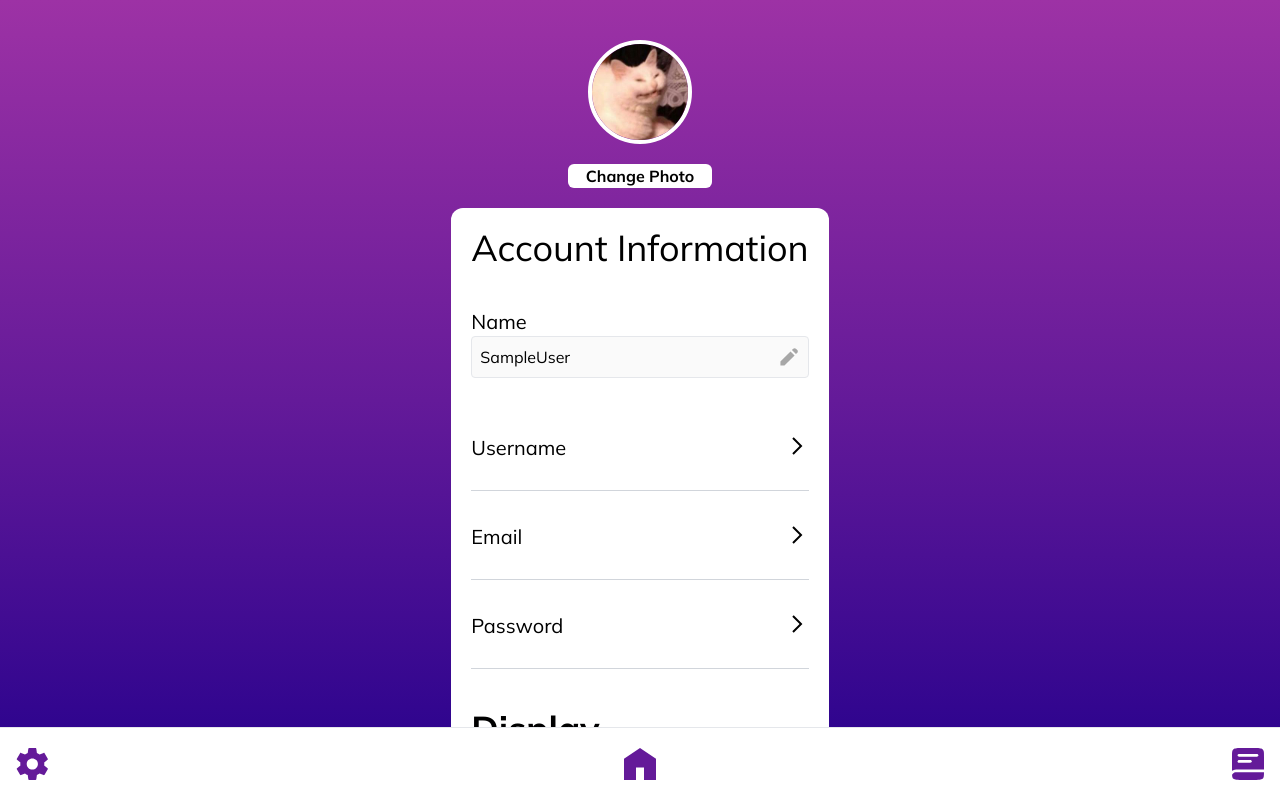
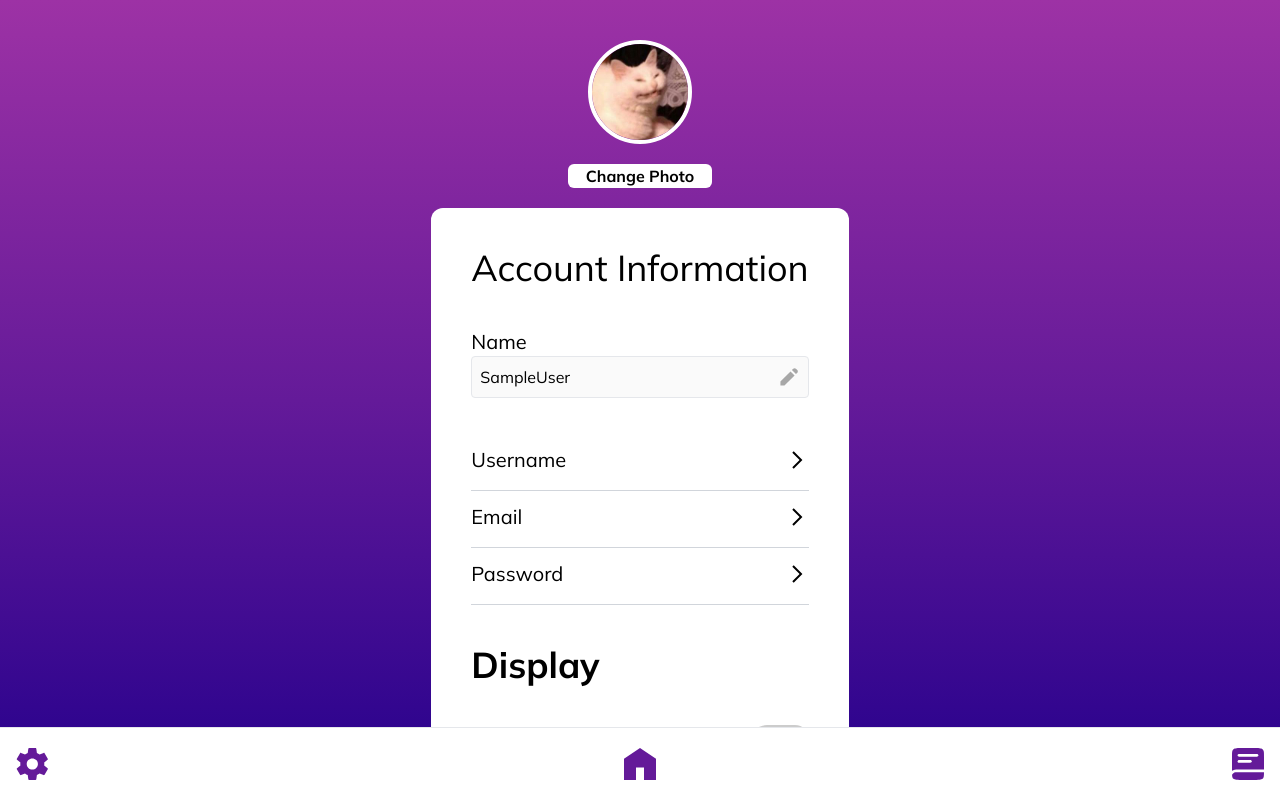
Before and after one commit to WhiteStoneDental/whitestone_IDSP, a Next.js app: page /settings in a window 1280 px wide. Built offline with nearby package versions, Linux system fonts and the light colour scheme.

Commit message:
spacing adjustments

```diff
--- a/src/app/settings/page.tsx
+++ b/src/app/settings/page.tsx
@@ -126,7 +126,7 @@ const handleSubmit = async (e: React.FormEvent<HTMLFormElement>) => {
           <label className="relative mx-auto bg-white rounded-md font-bold w-36 h-6 text-center text-black" htmlFor='files'>Change Photo</label>
         </div>
 
-      <div className="bg-white p-5 rounded-xl h-screen max-w-screen-lg overflow-hidden dark:bg-[var(--mainphrase-bg)]">
+      <div className="bg-white p-10 rounded-xl h-screen max-w-screen-lg overflow-hidden dark:bg-[var(--mainphrase-bg)]">
         <h1 className="text-4xl mt-30 mb-10">Account Information</h1>
         <div className="mb-10">
           <label className="text-xl">Name</label>
@@ -146,24 +146,24 @@ const handleSubmit = async (e: React.FormEvent<HTMLFormElement>) => {
             <div className={twMerge(
               "mb-4 flex flex-row justify-between"
             )}>
-              <button className="text-xl flex min-w-full object-right justify-between mt-4">Username <ArrowIconMin />
+              <button className="items-center	text-xl flex min-w-full object-right justify-between mt-2">Username <ArrowIconMin />
               </button>
             </div>
-            <div className="border-t border-gray-300 my-4"></div>
+            <div className="border-t border-gray-300 my-1"></div>
             <div className={twMerge(
               "mb-4 flex flex-row justify-between"
             )}>
-              <button className="text-xl flex min-w-full object-right justify-between mt-4">Email <ArrowIconMin />
+              <button className="items-center	text-xl flex min-w-full object-right justify-between mt-2">Email <ArrowIconMin />
               </button>
             </div>
-            <div className="border-t border-gray-300 my-4"></div>
+            <div className="border-t border-gray-300 my-1"></div>
             <div className={twMerge(
               "mb-4 flex flex-row justify-between"
             )}>
-              <button className="text-xl flex min-w-full object-right justify-between mt-4">Password <ArrowIconMin />
+              <button className="items-center	text-xl flex min-w-full object-right justify-between mt-2">Password <ArrowIconMin />
               </button>
             </div>
-            <div className="border-t border-gray-300 my-4"></div>
+            <div className="border-t border-gray-300 my-1"></div>
           </div>
         <div className="mb-4">
             <h1 className="text-4xl mt-30 mb-10 font-bold">Display</h1>
--- a/src/components/ArrowIconMin.tsx
+++ b/src/components/ArrowIconMin.tsx
@@ -2,7 +2,7 @@ export default function ArrowIcon() {
   return (
     <>
       <svg
-        className="mb-4 dark:hidden"
+        className=" dark:hidden"
         xmlns="http://www.w3.org/2000/svg"
         width="24"
         height="24"
@@ -13,7 +13,7 @@ export default function ArrowIcon() {
         />
       </svg>
       <svg
-        className="mb-4 hidden dark:block"
+        className="hidden dark:block"
         xmlns="http://www.w3.org/2000/svg"
         width="24"
         height="24"
```
